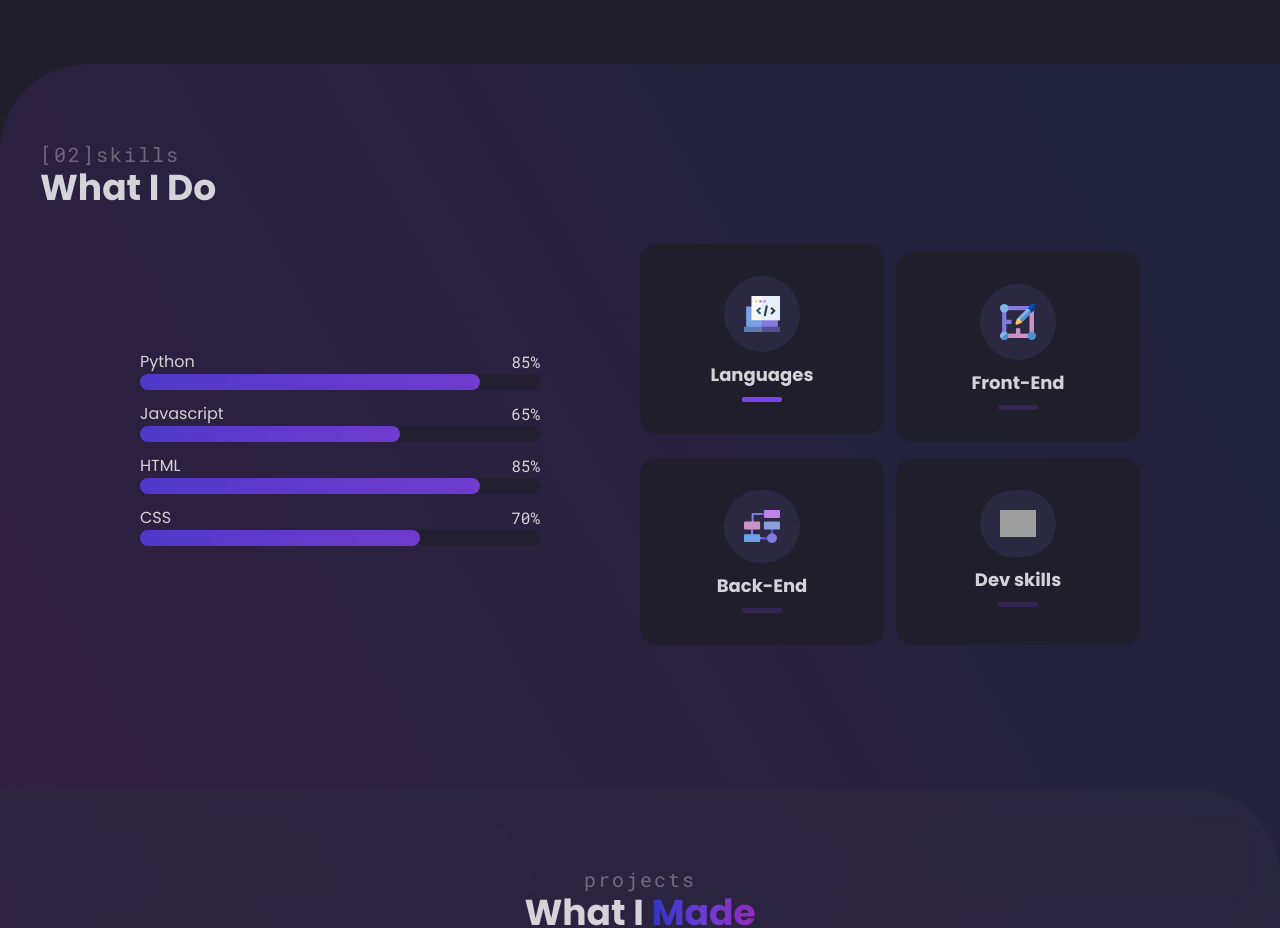
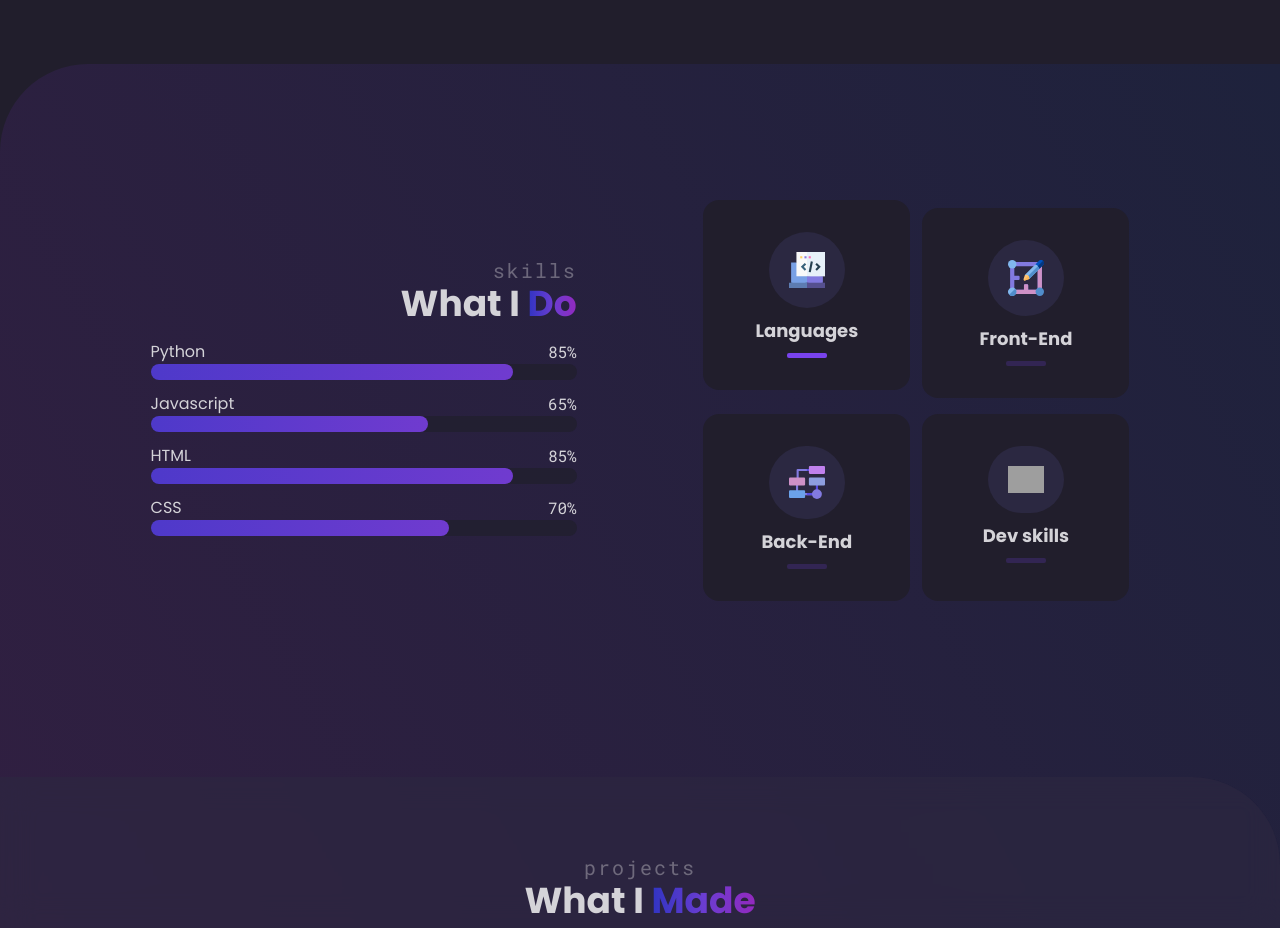
Before and after one commit to encarnac/portfolio, a React (Vite) app: page / in a window 1280 px wide. Shown: the part 1460-2388 px from the top of the page. Built offline with nearby package versions, Linux system fonts and the light colour scheme; grey boxes are pictures that could not be loaded.

Commit message:
Moved header to left grid column and breakpoints for grid span

```diff
--- a/src/components/SkillsSection.jsx
+++ b/src/components/SkillsSection.jsx
@@ -24,41 +24,43 @@ const SkillsSection = () => {
   };
 
   return (
-    <section id="skills" className="mb-12 w-full">
-      {/* SECTION HEADER */}
-      <div className="relative mb-8 flex flex-col items-start justify-center py-3">
-        <h4 className="l font-mono text-lg tracking-widest text-[#5b5662]/40 dark:text-[#D4D3D8]/40 lg:text-xl">
-          [02]skills
-        </h4>
-        <h3 className="font-sans text-3xl font-bold text-[#5b5662] dark:text-[#D4D3D8] lg:text-4xl">
-          What I Do
-        </h3>
-      </div>
-
+    <section id="skills" className="my-20 w-full">
       {/* SECTION CONTENT */}
       <motion.div
         initial="hidden"
         whileInView="visible"
         viewport={{ once: true, amount: 0.4 }}
         variants={skillsContainer}
-        y
-        className="grid grid-cols-2 items-center md:grid-cols-12"
+        className="grid grid-cols-2 md:grid-cols-11 md:gap-x-4"
       >
-        {/* SKILLS CONTENT */}
-        <div className="col-span-full md:col-span-4 md:col-end-6">
+        <div className="col-span-full flex flex-col justify-center md:col-span-5 md:col-end-6 xl:col-span-4 xl:col-end-6">
+          <div className="place-self-start md:place-self-end">
+            {/* SECTION HEADER */}
+            <h4 className="text-start font-mono text-lg tracking-widest text-[#5b5662]/40 dark:text-[#D4D3D8]/40 md:text-end lg:text-xl">
+              skills
+            </h4>
+            <h3 className="font-sans text-3xl font-bold text-[#5b5662] dark:text-[#D4D3D8] lg:text-4xl">
+              What I{" "}
+              <span className="bg-gradient-to-r from-[#68A3EB] to-[#F38BBB] bg-clip-text text-transparent dark:from-[#3034C2] dark:via-[#6A3DD1] dark:to-[#9329BE]">
+                Do
+              </span>
+            </h3>
+          </div>
+
+          {/* SKILLS CONTENT */}
           <motion.div
             key={tab}
             initial={{ y: -25, opacity: 0 }}
             animate={{ y: 0, opacity: 1 }}
             transition={{ duration: 0.6 }}
-            className="space-y-4 py-4 text-[#5b5662] dark:text-[#D4D3D8]"
+            className="py-4 text-[#5b5662] dark:text-[#D4D3D8]"
           >
             <SkillCard skills={tab.skills} />
           </motion.div>
         </div>
 
         {/* SKILLS TABS */}
-        <div className="col-span-full mt-6 grid grid-cols-2 items-start justify-items-start gap-x-3 gap-y-4 sm:mt-0 md:col-span-5 md:col-end-12">
+        <div className="col-span-full mt-6 grid h-full grid-cols-2 items-start justify-items-start gap-x-3 gap-y-4 md:col-span-5 md:col-end-12 md:mt-0 xl:col-span-4 xl:col-end-11">
           {SKILLS_DATA.map((skill, index) => (
             <SkillTab
               key={index}
```
